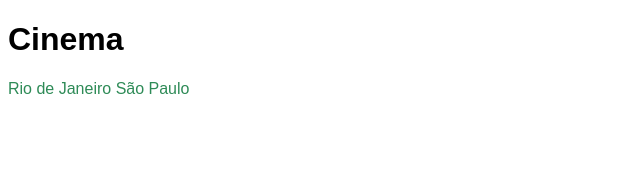
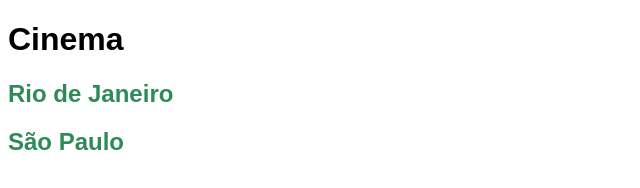
Before and after one commit to gabrielmjacob/Origamid, a plain HTML site: page Exercicio01/index.html in a window 1280 px wide. Shown: the whole page, without its empty margins (0-640 px from the left). Drawn offline with Linux system fonts and the light colour scheme.

Commit message:
Exercicio01DONE

```diff
--- a/Exercicio01/index.html
+++ b/Exercicio01/index.html
@@ -11,8 +11,8 @@
 
 <body>
   <h1>Cinema</h1>
-  <a href="./estados/rj.html">Rio de Janeiro</a>
-  <a href="./estados/sp.html"> São Paulo</a>
+  <h2><a href="./estados/rj.html">Rio de Janeiro</a></h2>
+  <h2> <a href="./estados/sp.html"> São Paulo</a> </h2>
 </body>
 
 </html>
--- a/Exercicio01/style.css
+++ b/Exercicio01/style.css
@@ -4,8 +4,12 @@
 
 a {
   text-decoration: none;
+}
+
+h2 a {
   color: seagreen;
 }
+
 p {
   font-size: 20px;
 }
```
